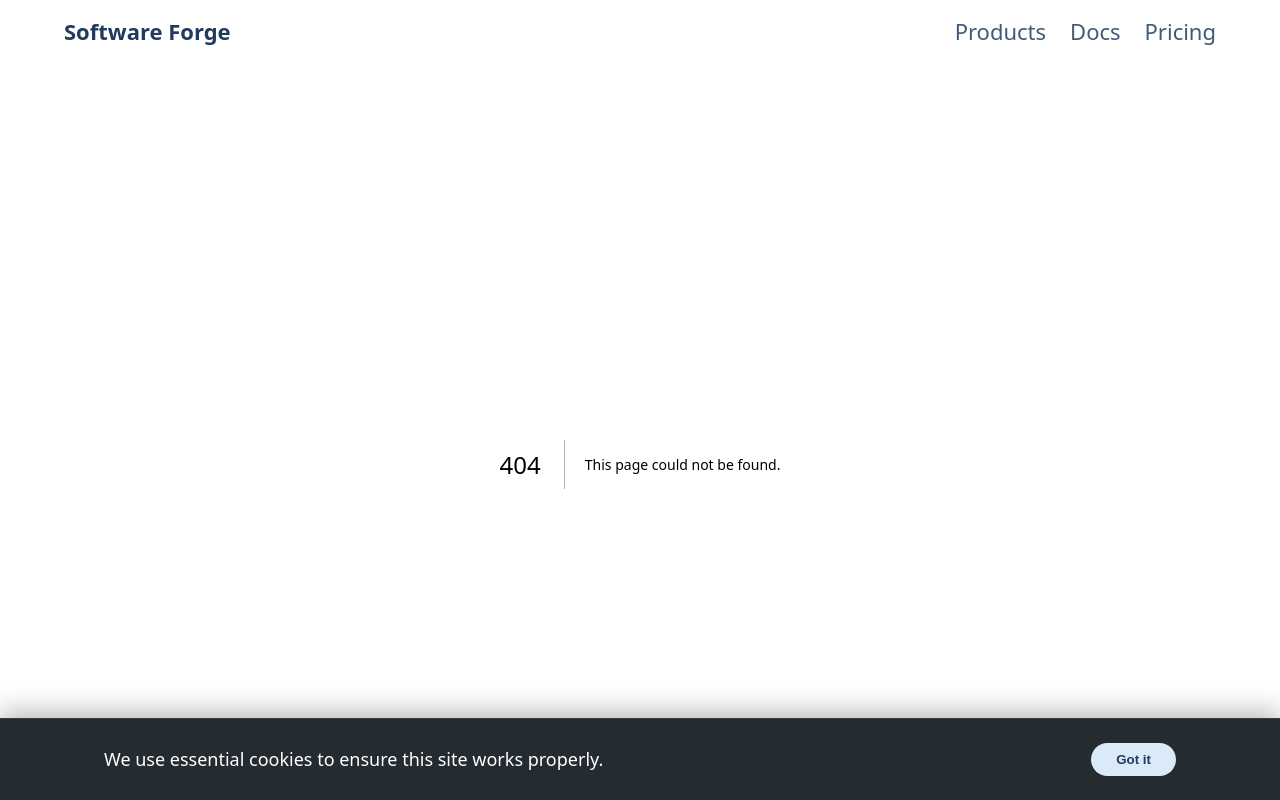
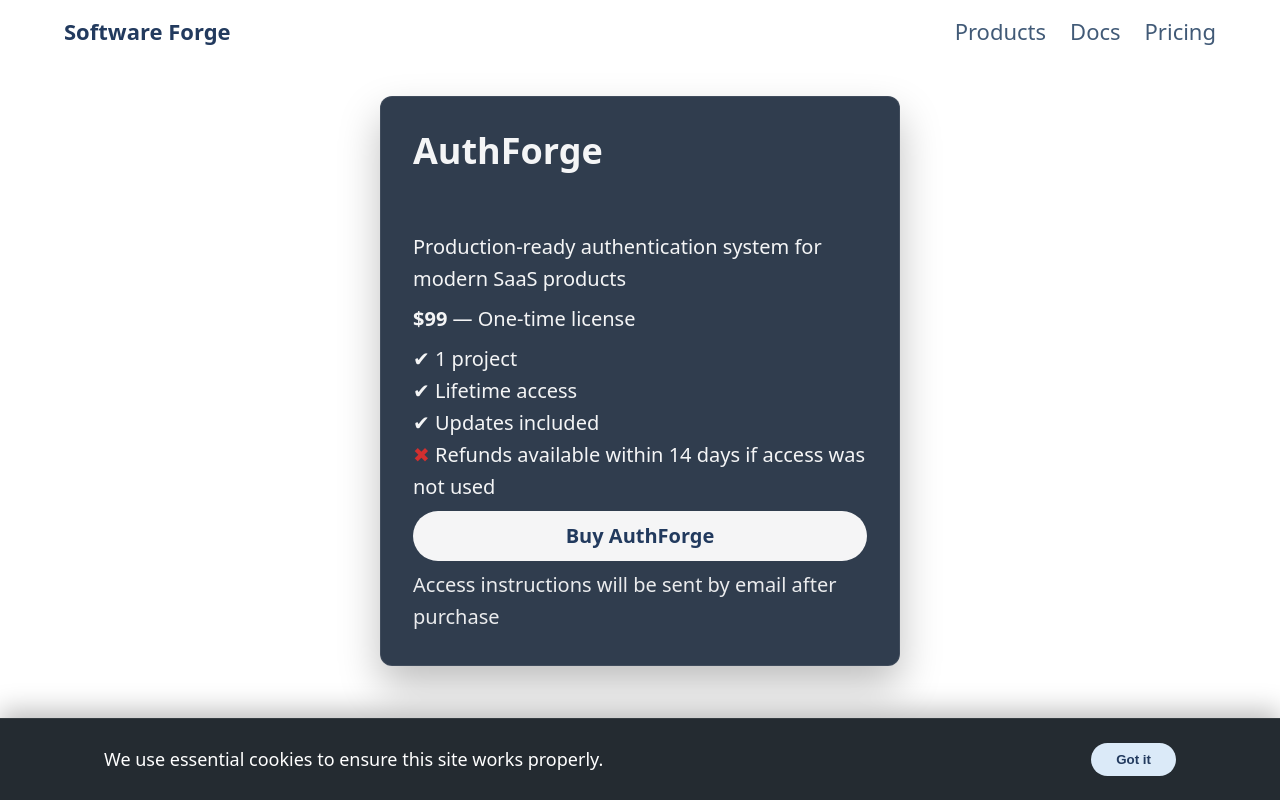
Before and after one commit to Grammeri/nextjs-landing, a Next.js app: page /pricing in a window 1280 px wide. Before the commit this address had no page. Shown: the top 800 px of the page. Built offline with nearby package versions, Linux system fonts and the light colour scheme.

Commit message:
chore(pricing): polish AuthForge card copy and token-based colors

```diff
--- /dev/null
+++ b/src/app/pricing/page.tsx
@@ -0,0 +1,55 @@
+import { Button } from '@/shared/ui/button';
+import { ProductCard } from '@/shared/ui/product-card/ProductCard';
+
+export default function PricingPage() {
+  return (
+    <main
+      className="container"
+      style={{
+        display: 'flex',
+        justifyContent: 'center',
+        paddingTop: 'var(--section-padding-top-compact)',
+        paddingBottom: 'var(--section-padding-bottom-default)',
+      }}
+    >
+      <div id="authforge" style={{ width: '100%', maxWidth: '520px' }}>
+        <ProductCard interactive={false}>
+          <h3>AuthForge</h3>
+          <p>Production-ready authentication system for modern SaaS products</p>
+          <p>
+            <strong>$99</strong> — One-time license
+          </p>
+          <ul style={{ color: 'var(--color-on-image-primary)' }}>
+            <li>
+              <span style={{ color: 'var(--color-on-image-primary)' }}>✔</span> 1 project
+            </li>
+            <li>
+              <span style={{ color: 'var(--color-on-image-primary)' }}>✔</span> Lifetime access
+            </li>
+            <li>
+              <span style={{ color: 'var(--color-on-image-primary)' }}>✔</span> Updates included
+            </li>
+            <li>
+              <span style={{ color: 'var(--color-error)' }}>✖</span> Refunds available within 14
+              days if access was not used
+            </li>
+          </ul>
+          <Button
+            as="a"
+            href="#"
+            variant="primary"
+            style={{
+              background: 'var(--color-on-image-primary)',
+              color: 'var(--color-product-text)',
+            }}
+          >
+            Buy AuthForge
+          </Button>
+          <p style={{ color: 'var(--color-on-image-secondary)' }}>
+            Access instructions will be sent by email after purchase
+          </p>
+        </ProductCard>
+      </div>
+    </main>
+  );
+}
--- a/src/components/header/Header.tsx
+++ b/src/components/header/Header.tsx
@@ -46,15 +46,15 @@ export default function Header() {
             Software Forge
           </Link>
           <nav className={styles.nav}>
-            <a href="#" className={styles.navLink}>
+            <Link href="/products/authforge" className={styles.navLink}>
               Products
-            </a>
+            </Link>
             <Link href="/docs" className={styles.navLink}>
               Docs
             </Link>
-            <a href="#" className={styles.navLink}>
+            <Link href="/pricing" className={styles.navLink}>
               Pricing
-            </a>
+            </Link>
           </nav>
         </div>
       </div>
```
